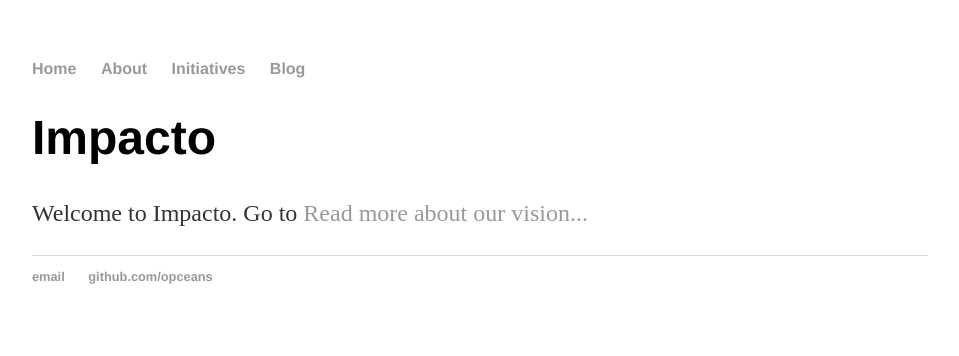
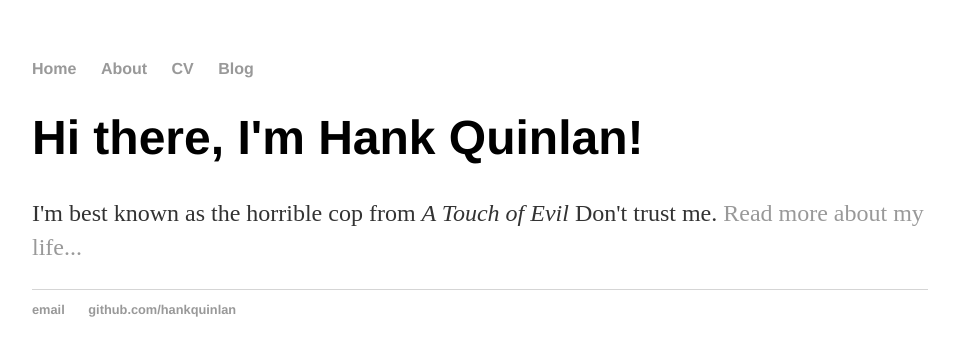
Before and after one commit to opceans/opceans.github.io, a Jekyll site: the page built from index.html, in a window 1280 px wide. Shown: the top 356 px of the page, without its empty margins (160-1119 px from the left). Built offline with Jekyll 4.4.1, drawn with Linux system fonts in a browser that asks for light colours.

Commit message:
Update index.html

```diff
--- a/index.html
+++ b/index.html
@@ -1,30 +1,8 @@
-<!DOCTYPE html>
-<html>
-	<head>
-		<title>Impacto</title>
-		<!-- link to main stylesheet -->
-		<link rel="stylesheet" type="text/css" href="/css/main.css">
-	</head>
-	<body>
-		<nav>
-    		<ul>
-        		<li><a href="/">Home</a></li>
-	        	<li><a href="/about">About</a></li>
-        		<li><a href="/initiatives">Initiatives</a></li>
-        		<li><a href="/blog">Blog</a></li>
-    		</ul>
-		</nav>
-		<div class="container">
-    		<div class="blurb">
-        		<h1>Impacto</h1>
-				<p>Welcome to Impacto. Go to  <a href="/about">Read more about our vision...</a></p>
-    		</div><!-- /.blurb -->
-		</div><!-- /.container -->
-		<footer>
-    		<ul>
-        		<li><a href="mailto:opceans@gmail.com">email</a></li>
-        		<li><a href="https://github.com/opceans">github.com/opceans</a></li>
-			</ul>
-		</footer>
-	</body>
-</html>
+---
+layout: default
+title: Hank Quinlan, Horrible Cop
+---
+<div class="blurb">
+	<h1>Hi there, I'm Hank Quinlan!</h1>
+	<p>I'm best known as the horrible cop from <em>A Touch of Evil</em> Don't trust me. <a href="/about">Read more about my life...</a></p>
+</div><!-- /.blurb -->
```
